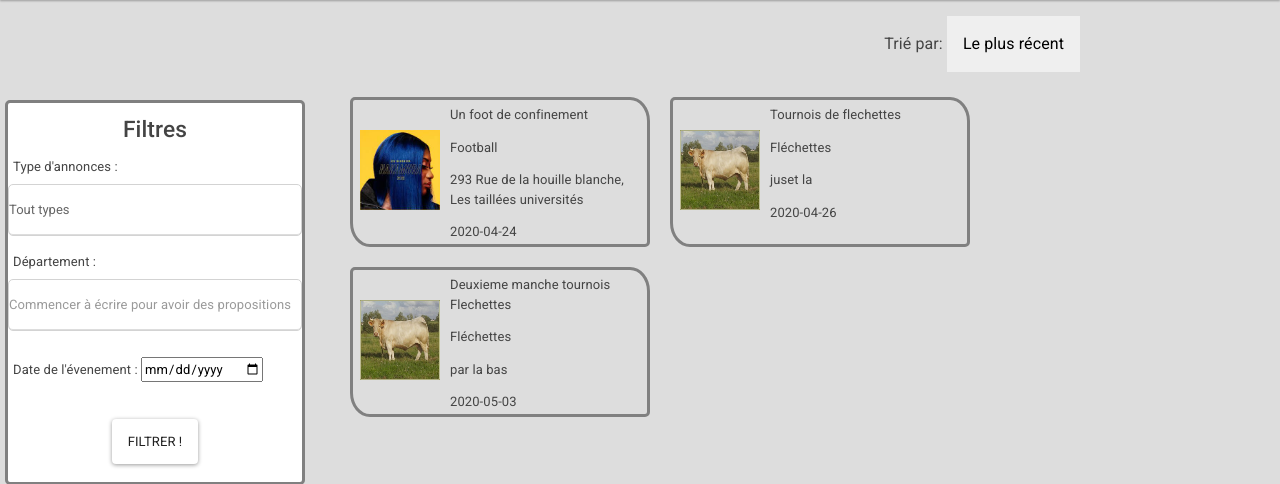
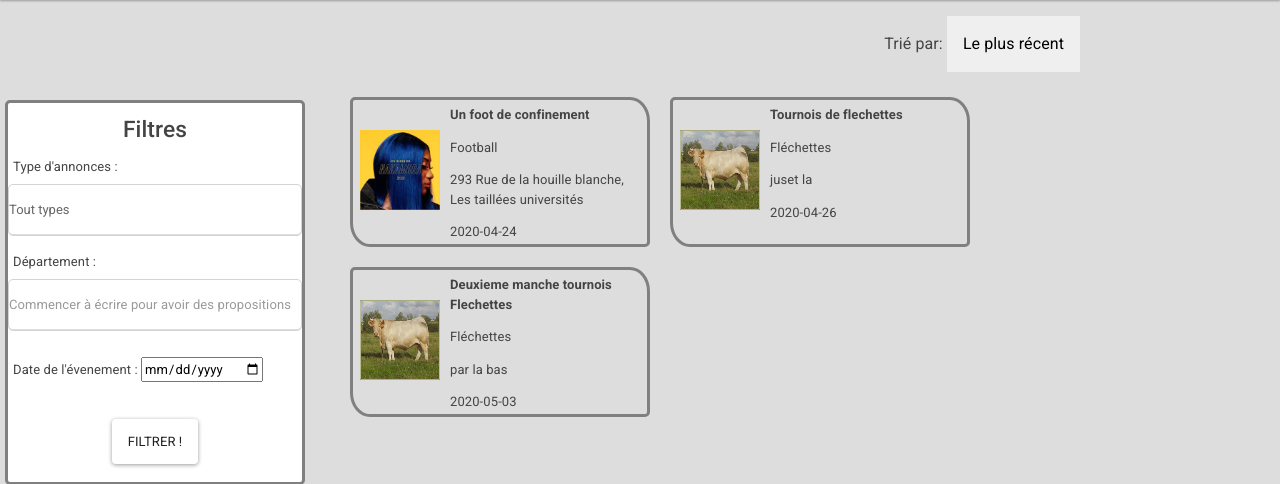
Before and after one commit to gueyemoo/LeCoinEtudiant, a PHP site: page /lecoinetudiant/controleur/Annonces.ctrl.php in a window 1280 px wide. Shown: the part 80-564 px from the top of the page. Run offline with PHP 8.4, Linux system fonts and the light colour scheme; data comes from the database, SQL or seed files in the repository.

Commit message:
titre des annonces + visible

```diff
--- a/vue/Profilview.php
+++ b/vue/Profilview.php
@@ -48,8 +48,7 @@
             echo "$addr"; ?></p>
             <p class="horraire"><?php
             $date = getDateAnnonce($annonce->id, $dao);
-            $heure = getHeure($annonce->id, $dao);
-            echo "$date, $heure"; ?></p>
+            echo "$date"; ?></p>
           </div> </a>
         <?php } ?>
       </div>
--- a/vue/css/Annoncesview.css
+++ b/vue/css/Annoncesview.css
@@ -45,6 +45,10 @@ label {
   border: solid 3px grey;
   border-radius: 5px 20px / 5px 24px;
   padding: 5px;
+}
+
+.titre {
+  font-weight: bold;
 }
 
 .image {
```
